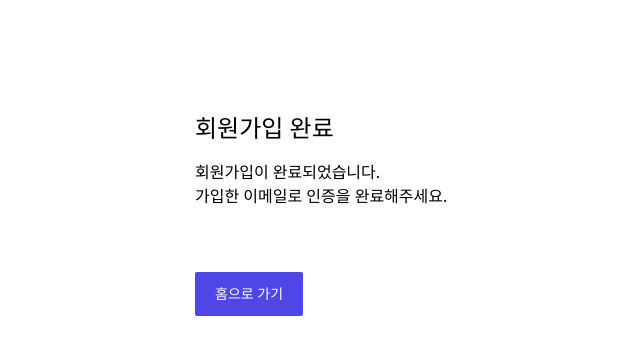
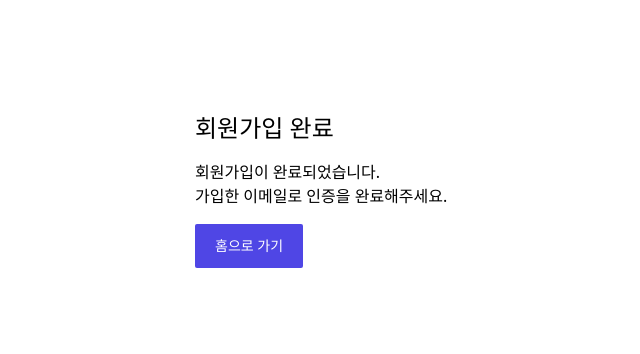
Before and after one commit to Team-Madstone/climbing-fe, a Next.js app: page /verify-email in a window 1280 px wide. Shown: the top 354 px of the page, without its empty margins (125-765 px from the left). Built offline with nearby package versions, Linux system fonts and the light colour scheme; what apollo-link-rest would draw is missing.

Commit message:
🎨 Button 컴포넌트로 대체

```diff
--- a/pages/check-verify-email/index.tsx
+++ b/pages/check-verify-email/index.tsx
@@ -6,6 +6,7 @@ import {
   isClientSideVar,
   LOGIN_TOKEN,
 } from '../../apollo-store';
+import Button from '../../components/Button';
 import { returnUrl } from '../../shared/constances';
 
 const EMAIL_VERIFICATION_MUTATION = gql`
@@ -56,9 +57,7 @@ const CheckVerifyEmail: NextPage = () => {
         가입한 이메일로 인증을 완료해주세요.
       </p>
       <Link href={'/'}>
-        <span className="inline-block bg-indigo-600 px-5 py-3 rounded-sm text-sm text-white mt-16 cursor-pointer">
-          홈으로 가기
-        </span>
+        <Button text="홈으로 가기" />
       </Link>
       <button
         type="button"
--- a/pages/verify-email/index.tsx
+++ b/pages/verify-email/index.tsx
@@ -1,19 +1,18 @@
 import { NextPage } from 'next';
 import Link from 'next/link';
+import Button from '../../components/Button';
 
 const VerifyEmail: NextPage = () => {
   return (
     <div className="max-w-[640px] mx-auto px-4 py-28 sm:px-0">
       <p className="text-2xl text-bold">회원가입 완료</p>
-      <p className="mt-4">
+      <p className="my-4">
         회원가입이 완료되었습니다.
         <br />
         가입한 이메일로 인증을 완료해주세요.
       </p>
       <Link href={'/'}>
-        <span className="inline-block bg-indigo-600 px-5 py-3 rounded-sm text-sm text-white mt-16">
-          홈으로 가기
-        </span>
+        <Button text="홈으로 가기" />
       </Link>
     </div>
   );
```
